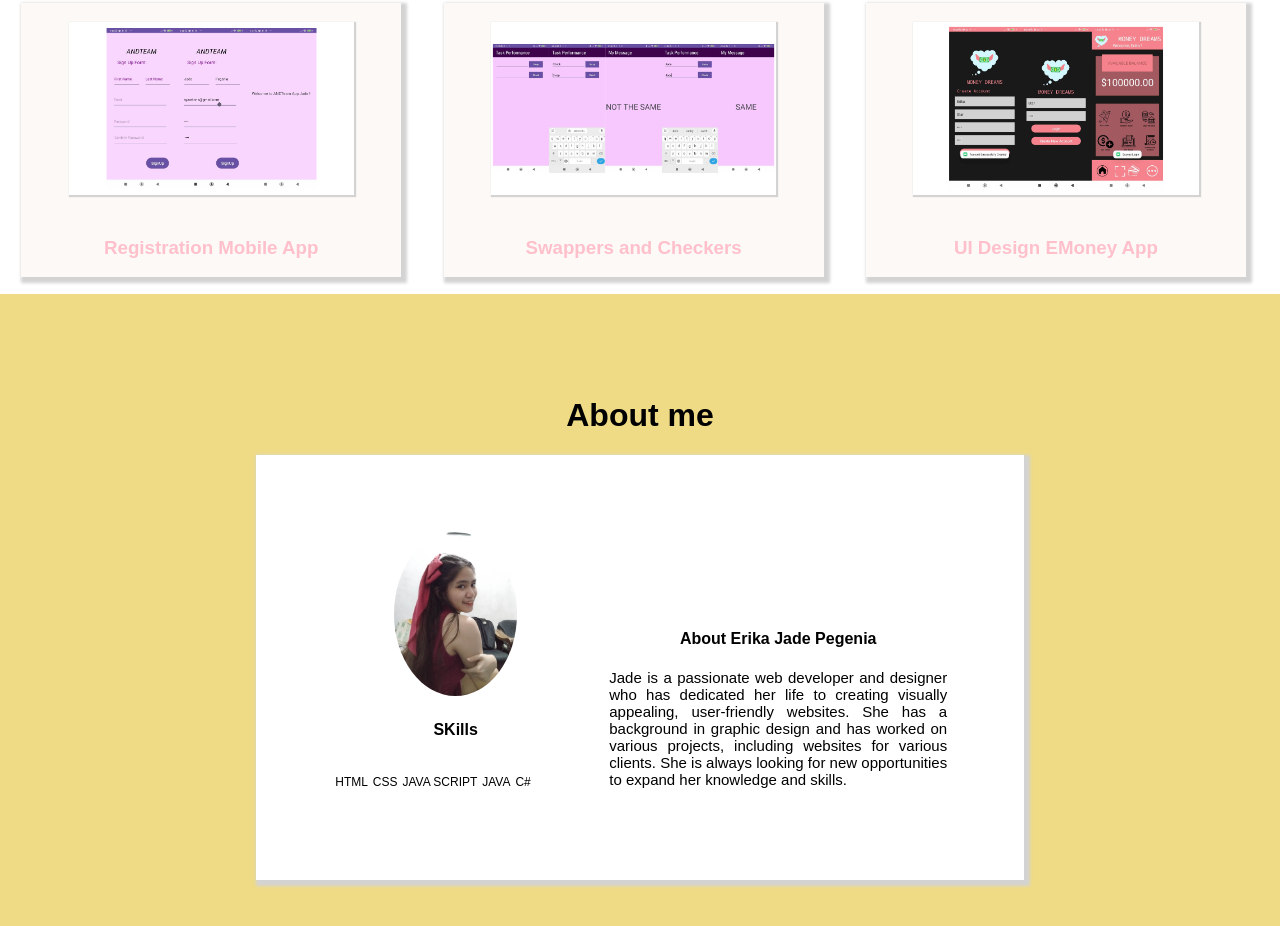
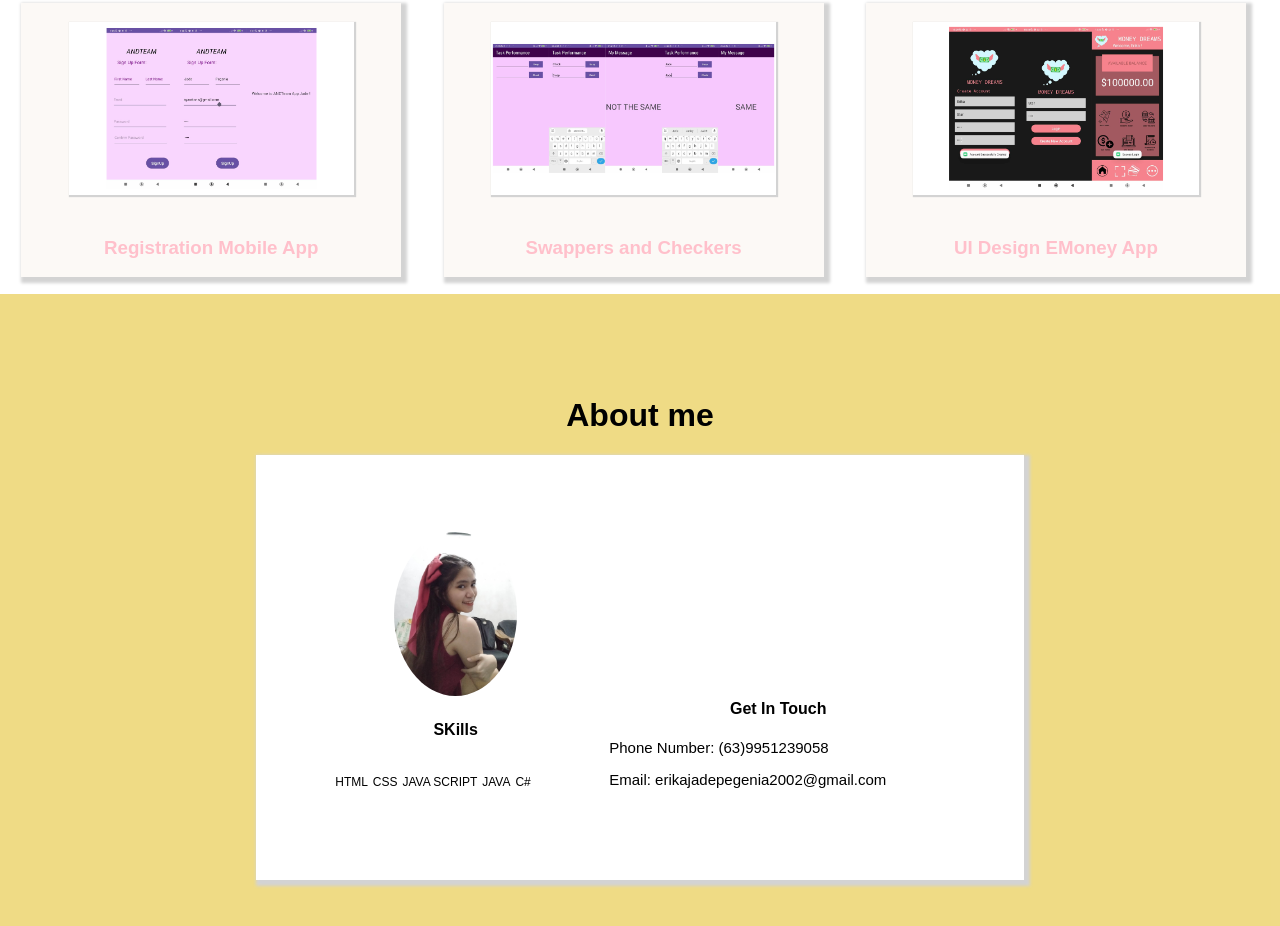
Before and after one commit to JadePegenia/ErikaJadePegenia, a plain HTML site: page index.html in a window 1280 px wide. Shown: the part 2108-3034 px from the top of the page. Drawn offline with Linux system fonts and the light colour scheme.

Commit message:
Update index.html

```diff
--- a/index.html
+++ b/index.html
@@ -183,8 +183,9 @@
                     </div>
                 </div>
                 <div style="margin-top: auto;">
-                    <h4>About Erika Jade Pegenia</h4>
-                    <p style="text-align: justify; font-size: 15px;">Jade is a passionate web developer and designer who has dedicated her life to creating visually appealing, user-friendly websites. She has a background in graphic design and has worked on various projects, including websites for various clients. She is always looking for new opportunities to expand her knowledge and skills.</p>
+                    <h4>Get In Touch</h4>
+                    <p style="text-align: justify; font-size: 15px;">Phone Number: (63)9951239058</p>
+                    <p style="text-align: justify; font-size: 15px;">Email: erikajadepegenia2002@gmail.com</p>
                 </div>
             </div>
         </div>
```
